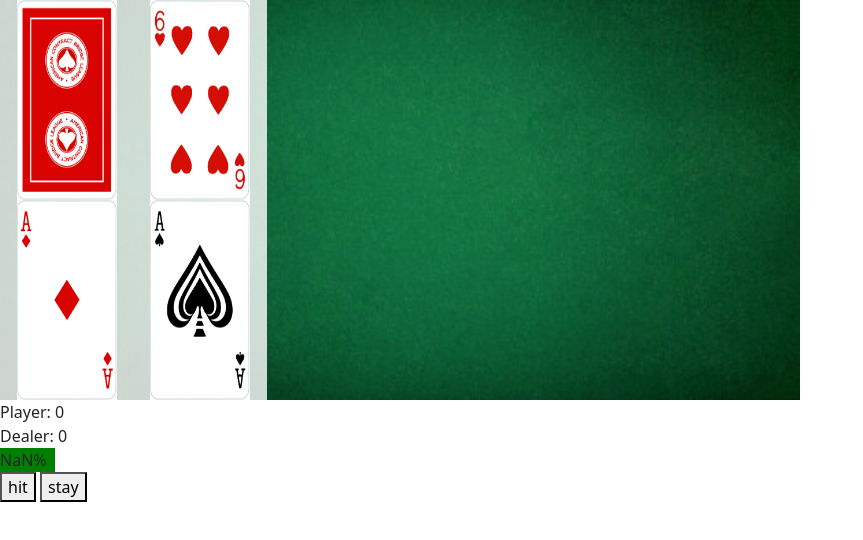
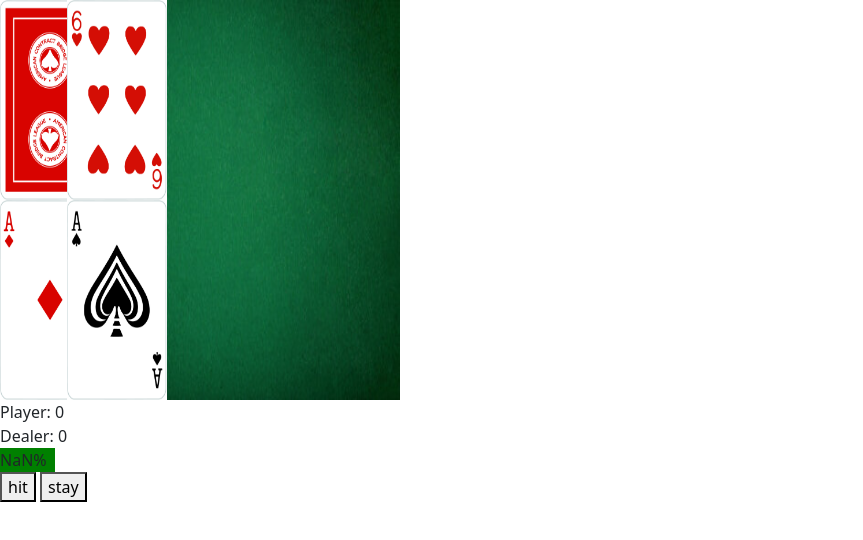
Before and after one commit to HunterDeGroot/black-jack, a website: page index.html in a window 1280 px wide. Shown: the whole page, without its empty margins (0-863 px from the left). Drawn offline with nearby package versions, Linux system fonts and the light colour scheme.

Commit message:
formatting cards

```diff
--- a/app.js
+++ b/app.js
@@ -11,7 +11,6 @@ let s = document.getElementById('pecentscore');
 
 const dealerScore = Number.parseInt(localStorage.getItem('dealerscore') || 0);
 const playerScore = Number.parseInt(localStorage.getItem('playerscore') || 0);
-console.log(playerScore / (dealerScore + playerScore))
 ds.innerText = 'Dealer: ' + dealerScore;
 ps.innerText = 'Player: ' + playerScore;
 
--- a/index.css
+++ b/index.css
@@ -1,7 +1,7 @@
 body {
     background-image : url("./background.jpg");
     background-repeat: no-repeat;
-    background-size  : 800px 400px;
+    background-size  : 400px 400px;
 }
 
 /* .col-sm-2 {
@@ -34,7 +34,7 @@ body {
 body, #board{
     padding: 0;
     margin: 0;
-    width: 800px;
+    width: 400px;
 }
 
 .row{
```
